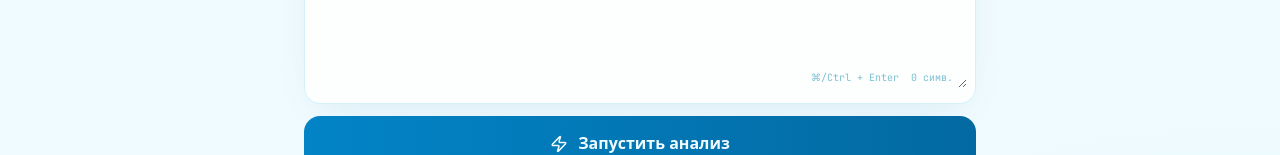
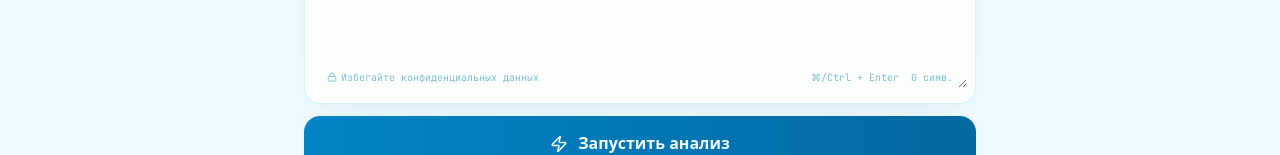
Before and after one commit to AlexeySaraev/QASite, a Next.js app: page / in a window 1280 px wide. Shown: the part 433-588 px from the top of the page. Built offline with nearby package versions, Linux system fonts and the light colour scheme.

Commit message:
Update page.tsx

```diff
--- a/app/page.tsx
+++ b/app/page.tsx
@@ -208,9 +208,15 @@ export default function Home() {
                   <X size={13} />
                 </button>
               )}
-              <div className="absolute bottom-2.5 right-3.5 flex items-center gap-3 text-[10px] text-[var(--faint)] select-none pointer-events-none qa-mono">
-                <span className="hidden sm:inline">⌘/Ctrl + Enter</span>
-                <span>{input.length} симв.</span>
+              <div className="absolute bottom-2.5 left-3.5 right-3.5 flex items-center justify-between text-[10px] text-[var(--faint)] select-none pointer-events-none qa-mono">
+                <span className="flex items-center gap-1">
+                  <svg width="10" height="10" viewBox="0 0 24 24" fill="none" stroke="currentColor" strokeWidth="2.2" strokeLinecap="round" strokeLinejoin="round"><rect x="3" y="11" width="18" height="11" rx="2"/><path d="M7 11V7a5 5 0 0 1 10 0v4"/></svg>
+                  Избегайте конфиденциальных данных
+                </span>
+                <span className="flex items-center gap-3">
+                  <span className="hidden sm:inline">⌘/Ctrl + Enter</span>
+                  <span>{input.length} симв.</span>
+                </span>
               </div>
             </div>
           </section>
```
